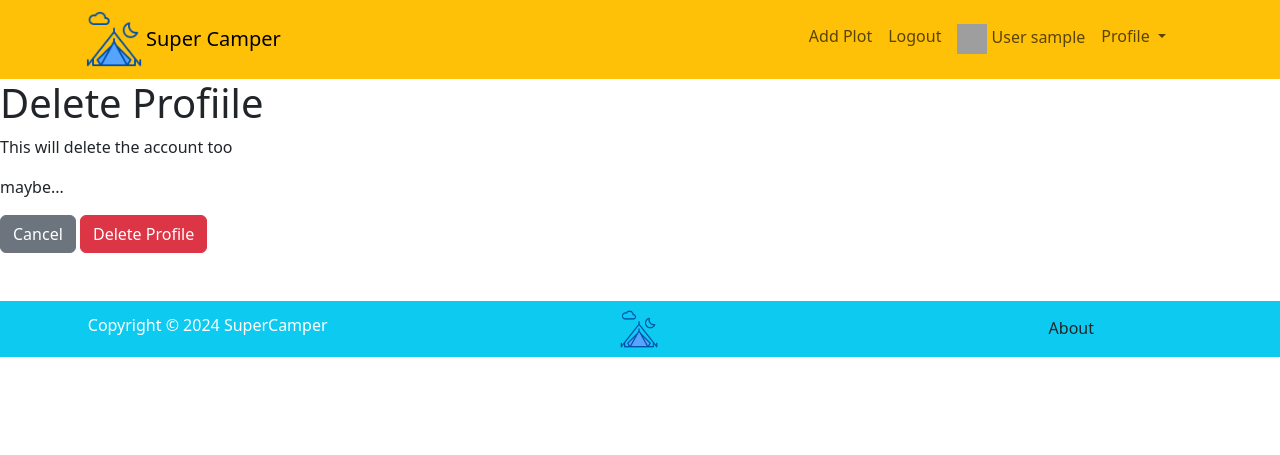
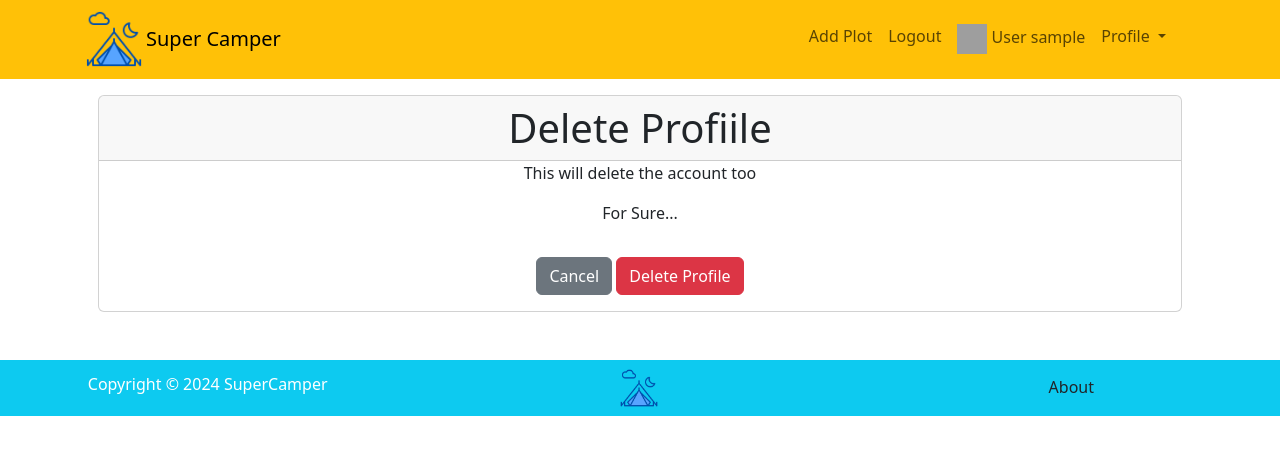
Before and after one commit to Spondycode/supercamperbase, a Django app: page /profile/delete/confirm/ in a window 1280 px wide. Shown: the part 1-456 px from the top of that part. Run offline with Django 4.2, Linux system fonts and the light colour scheme; the visitor is signed in with stand-in values (Sample User, id 1); the page is wider than the window, and the part outside it is not shown; some libraries are stand-ins or nearby versions; grey boxes are pictures that could not be loaded.

Commit message:
delete profiles and user done

```diff
--- a/templates/a_plots/delete_plot.html
+++ b/templates/a_plots/delete_plot.html
@@ -26,7 +26,7 @@
         </div>
         <div class="col-lg-2">
             <div>
-                <h2 class="mt-4">Delete Post</h2>
+                <h2 class="mt-4">Delete Plot</h2>
                 <p>Are you sure you want to delete this plot?</p>
                 <form method='POST'>
                     {% csrf_token %}
--- a/templates/a_user/profile_delete.html
+++ b/templates/a_user/profile_delete.html
@@ -3,7 +3,7 @@
 {% block content %}
 <h1>Delete Profiile</h1>
 <p>This will delete the account too</p>
-    <p>maybe...</p>
+<p>For Sure ...</p>
 <div class="card-body">
     <form method="POST" enctype="multipart/form-data">
         {% csrf_token %}
--- a/templates/a_user/profile_delete_confirm.html
+++ b/templates/a_user/profile_delete_confirm.html
@@ -2,9 +2,11 @@
 {% load crispy_forms_tags %}
 
 {% block content %}
-<h1>Delete Profiile</h1>
+<div class="container col">
+    <div class="card m-3 text-center">
+        <h1 class="card-header">Delete Profiile</h1>
         <p>This will delete the account too</p>
-<p>maybe...</p>
+        <p>For Sure...</p>
         <div class="card-body">
             <form method="POST" enctype="multipart/form-data">
                 {% csrf_token %}
@@ -14,4 +16,6 @@
                 <a class="btn btn-danger" href="{% url 'profile-delete' %}">Delete Profile</a>
             </form>
         </div>
+    </div>
+</div>
 {% endblock %}
```
Also changed, not shown: templates/a_plots/plot_search.html (added). Lines whose indentation alone changed are shown as unchanged.
